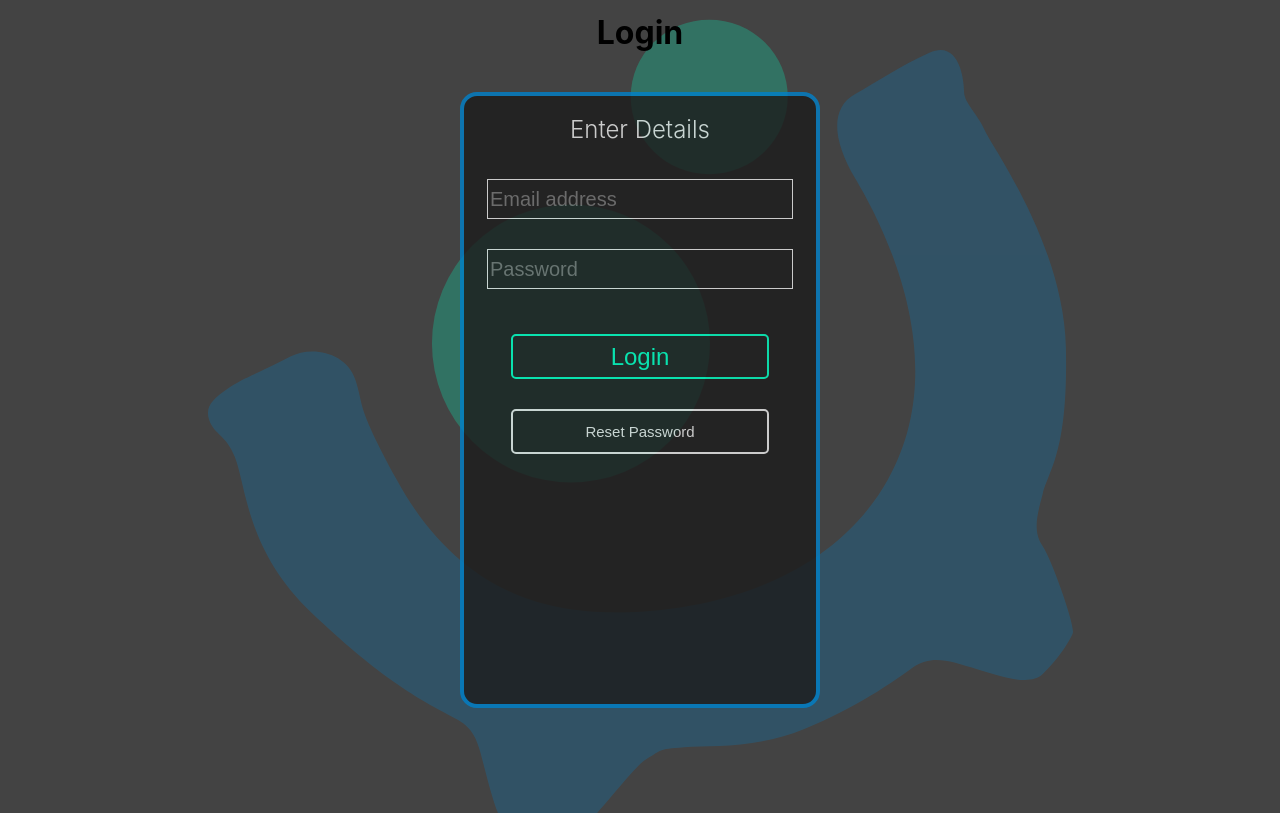
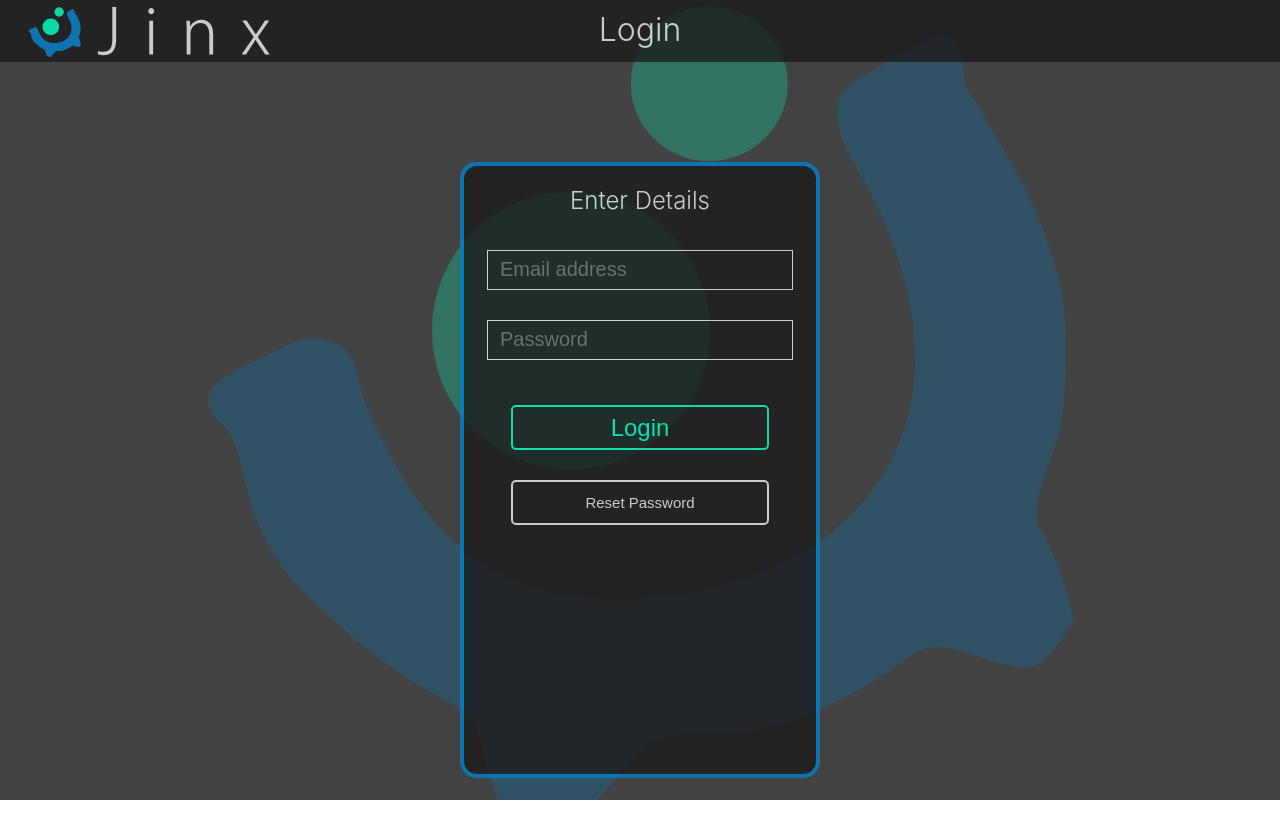
Before and after one commit to TerrorJacktyl/jinx-it-project, a React (Create React App) app in the folder eportfolio-app/: page /login in a window 1280 px wide. Built offline with nearby package versions, Linux system fonts and the light colour scheme.

Commit message:
complete login page styling with respective header and logo

```diff
--- a/eportfolio-app/src/Login.tsx
+++ b/eportfolio-app/src/Login.tsx
@@ -5,13 +5,32 @@ import { ErrorMessage, FormDiv, FormEntry, Button } from 'jinxui';
 import styled from 'styled-components';
 
 const SiteHeader = styled.header`
-
-  background: #434343;
+    background: #1C1C1C;
+    opacity: 0.8;
+    margin-bottom: 1.45rem;
+    overflow: auto;
 `;
 
+const LogoDiv = styled.div`
+    position: absolute;
+    left: 0%;
+    top: 0%;
+    bottom: 0%;
+    display: flex;
+    z-index: 1;
+`
+
+
+const HeaderLogo = styled.img`
+    margin: 5px;
+    margin-right: 10px;
+`
+
 const HeaderDiv = styled.div`
-  max-width: 90%;
+  max-width: 95%;
   padding: 0.6rem 0.5rem 0.2rem;
+  position: relative;
+  margin: auto;
 `
 
 const StyledFormEntry = styled(FormEntry)`
@@ -25,6 +44,8 @@ const PageDiv = styled.div`
     background-image: url(${require("./images/Logo_Background.svg")});
     background-position: center;
     background-repeat: no-repeat;
+    overflow: auto;
+    text-align: center;
 `
 
 const FormTitle = styled.h2`
@@ -41,7 +62,11 @@ const SignupSchema = Yup.object().shape({
   });
 
 const Title = styled.h1`
-    margin-top: 0;
+    margin-top: 0px;
+    margin-bottom: 10px;
+    color: #EEEEEE;
+    font-weight: 300;
+    position: relative;
 `
 
 const StyledButton = styled(Button)`
@@ -50,9 +75,7 @@ const StyledButton = styled(Button)`
 `
 
 const StyledFormDiv = styled(FormDiv)`
-    position: absolute;
-    left: calc(50% - 360px/2);
-    top: calc(50% - 616px/2 - 0.5px);
+  margin-top: 100px;
 `
 
 const Login = () => {
@@ -61,14 +84,21 @@ const Login = () => {
     const [submittionError, setSubmittionError] = useState(false);
 
     return(
-        <div>
+        <PageDiv>
         <SiteHeader>
             <HeaderDiv>
+                <a href="/">
+                <LogoDiv>
+                    <HeaderLogo src={require("./images/Logo_Small.svg")}/>
+                    <HeaderLogo src={require("./images/Logo_Text.svg")}/>
+                </LogoDiv>
+                </a>
 
+                <Title>Login</Title>
             </HeaderDiv>
         </SiteHeader>
-        <PageDiv>
-        <Title>Login</Title>
+
+
         <StyledFormDiv>
             <FormTitle>Enter Details</FormTitle>
             <Formik
@@ -108,7 +138,6 @@ const Login = () => {
             </Formik>
         </StyledFormDiv>
         </PageDiv>
-        </div>
     )
 }
 
--- a/eportfolio-app/src/jinxui/components/form/FormEntry.tsx
+++ b/eportfolio-app/src/jinxui/components/form/FormEntry.tsx
@@ -8,6 +8,8 @@ const StyledFormEntry = styled(Field)`
     border: 1px solid #EEEEEE;
     box-sizing: border-box;
     background: transparent;
+    color: #EEEEEE;
+    padding-left: 12px;
 `;
 
 export default StyledFormEntry;
```
Also changed, not shown: eportfolio-app/src/images/Logo_Small.svg (added), eportfolio-app/src/images/Logo_Text.svg (added).
